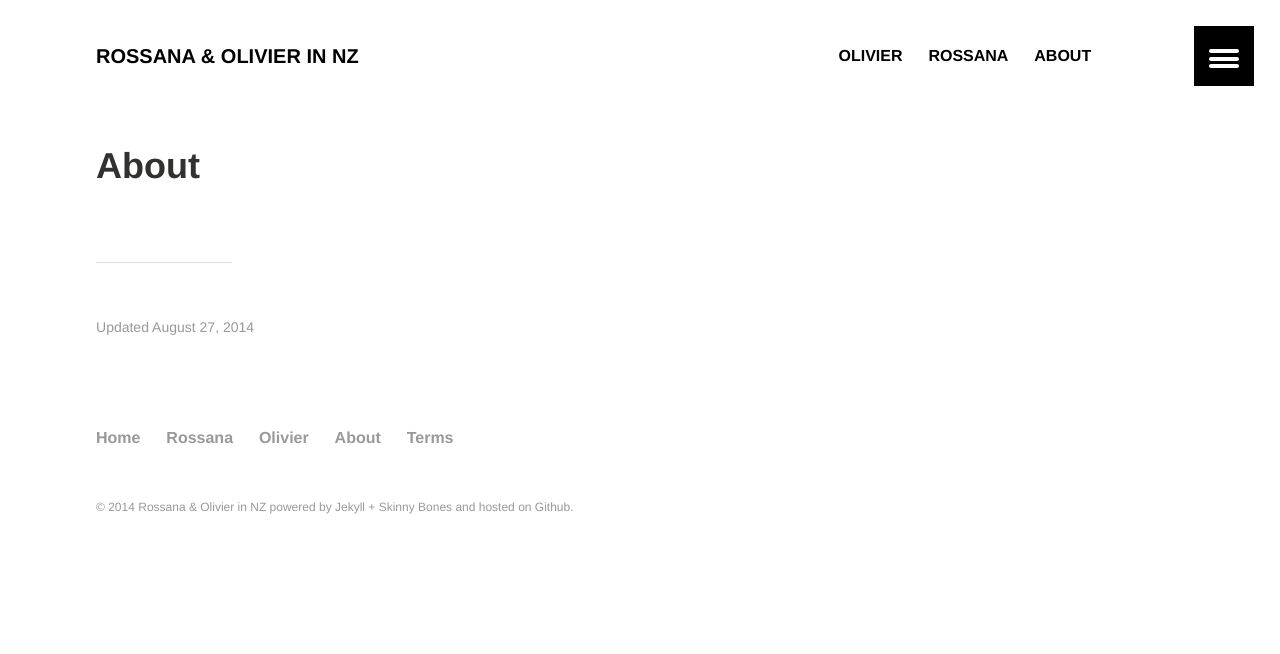
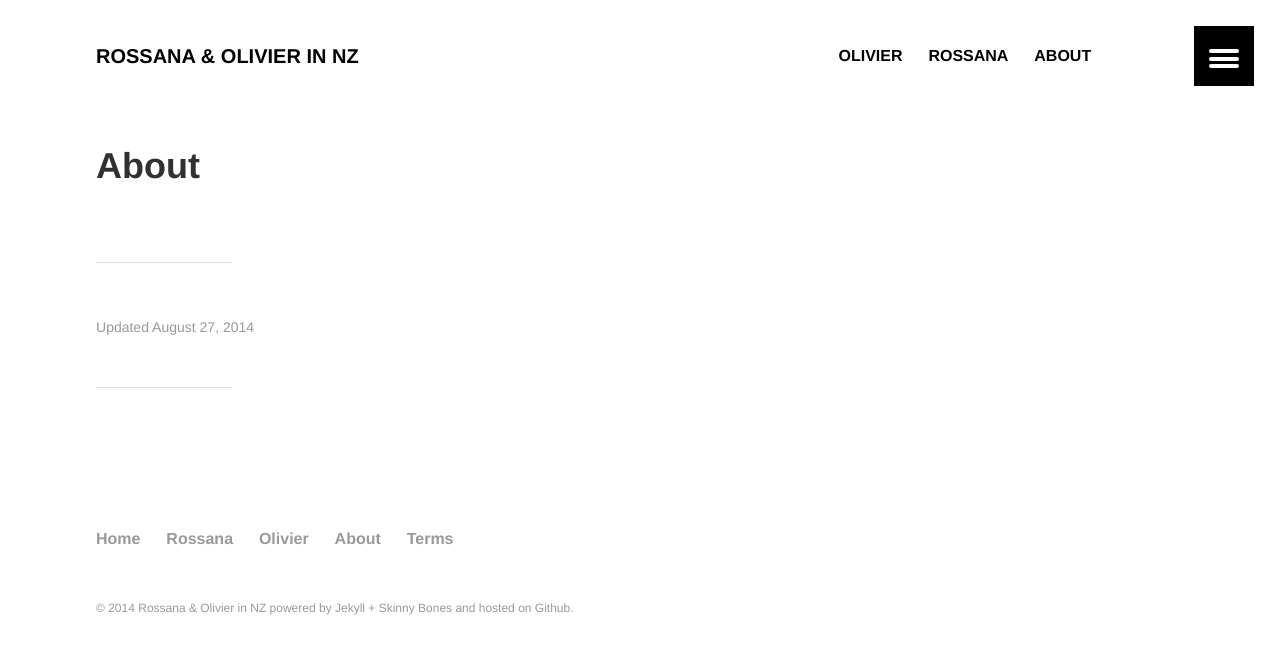
Before and after one commit to rokiwi/old, a Jekyll site: the page built from about/index.md, in a window 1280 px wide. Shown: the top 654 px of the page. Built offline with Jekyll 4.4.1, drawn with Linux system fonts in a browser that asks for light colours; comment, search, counter and statistics services are not loaded.

Commit message:
Update article.html

```diff
--- a/_layouts/article.html
+++ b/_layouts/article.html
@@ -26,7 +26,9 @@ layout: default
 					{% include page-meta.html %}
 				</footer><!-- /.footer -->
 				<aside>
-					{% if page.comments == true %}{% include comments.html %}{% endif %}
+					{% if page.comments == null or page.comments == true %}
+					  {% include comments.html %}
+					{% endif %}
 				</aside>
 			</div><!-- /.content -->
 		</div><!-- /.inner-wrap -->
```
